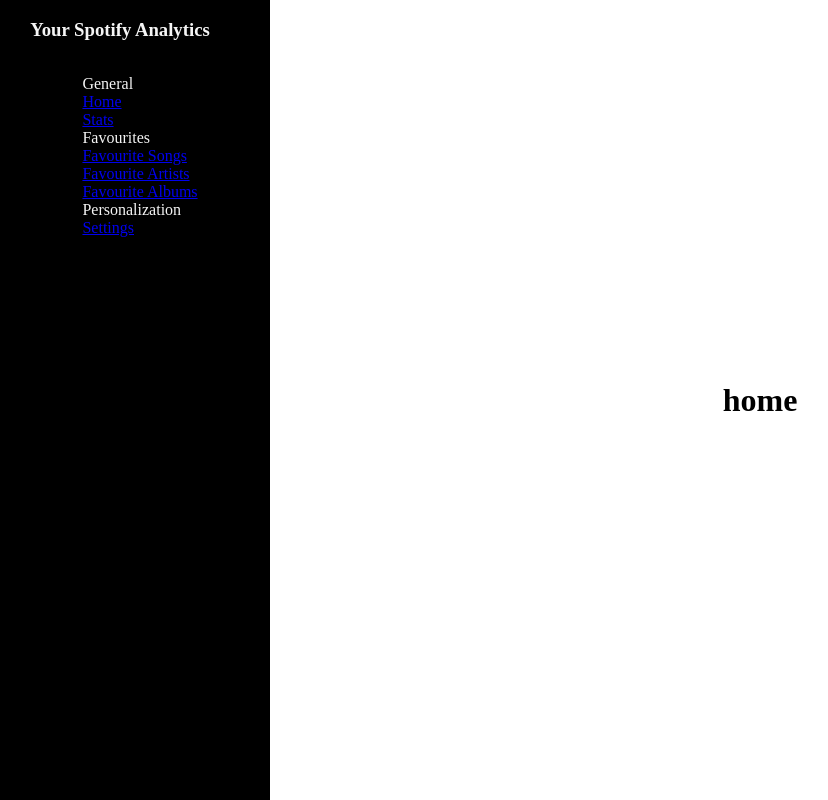
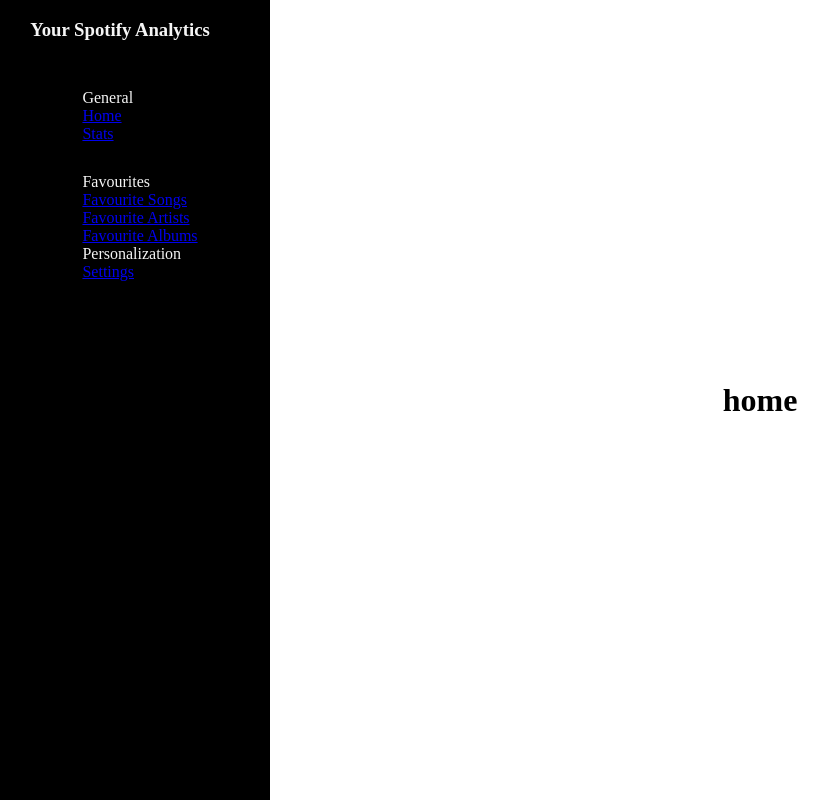
Before and after one commit to Pabz-10/Analytics-App, a React (Vite) app: page / in a window 1280 px wide. Shown: the whole page, without its empty margins (30-858 px from the left). Built offline with nearby package versions, Linux system fonts and the light colour scheme.

Commit message:
Updated css

```diff
--- a/src/PageLayout.jsx
+++ b/src/PageLayout.jsx
@@ -1,4 +1,5 @@
 import NavBar from "./components/NavBar";
+
 
 export default function PageLayout({children}) {
     {/*The function allows me to have a consitent layout for each, by rendering the navbar, and the page content as a child prop */}
--- a/src/components/NavBar.jsx
+++ b/src/components/NavBar.jsx
@@ -6,19 +6,27 @@
         <nav className="navbar">
             <h1>Your Spotify Analytics</h1>
                 <SearchBar />
-                <ul className="navbar--items">
+                <div className="navbar--items">
+                    <ul className="list--items">
+                        <div className="navbar--general">
                             <li className="navbar--titles">General</li>
                             <li><Link to="/">Home</Link ></li>
                             <li><Link to="/stats">Stats</Link ></li>
+                        </div>
 
+                        <div className="navbar--favs">
                             <li className="navbar--titles">Favourites</li>
                             <li><Link to="/songs">Favourite Songs</Link ></li>
                             <li><Link to="/artists">Favourite Artists</Link ></li>
                             <li><Link to="/albums">Favourite Albums</Link ></li>
+                        </div>
 
+                        <div className="navbar--personal">
                             <li className="navbar--titles">Personalization</li>
                             <li><Link to="/settings">Settings</Link ></li>
+                        </div>
                     </ul>
+                </div>
         </nav>
     );
 };
--- a/src/style.css
+++ b/src/style.css
@@ -20,15 +20,33 @@
 .navbar {
     display: flex;
     flex-direction: column;
+    align-items: center;
+    list-style: none;
     height: 100vh;
     width: 300px;
     background-color: black;
     color: whitesmoke;
-    align-items: center;
-    padding: 0;
+    margin: 0;
+}
+
+.list--items {
+    list-style: none;
+}
+
+.navbar--items {
 
 }
 
-.navbar--items {
-    list-style: none;
+.navbar--general {
+    margin-top: 30px;
+    margin-bottom: 30px;
+
 }
+
+.navbar--favs {
+
+}
+
+.navbar--personal {
+
+}
```
Lines whose indentation alone changed are shown as unchanged.
